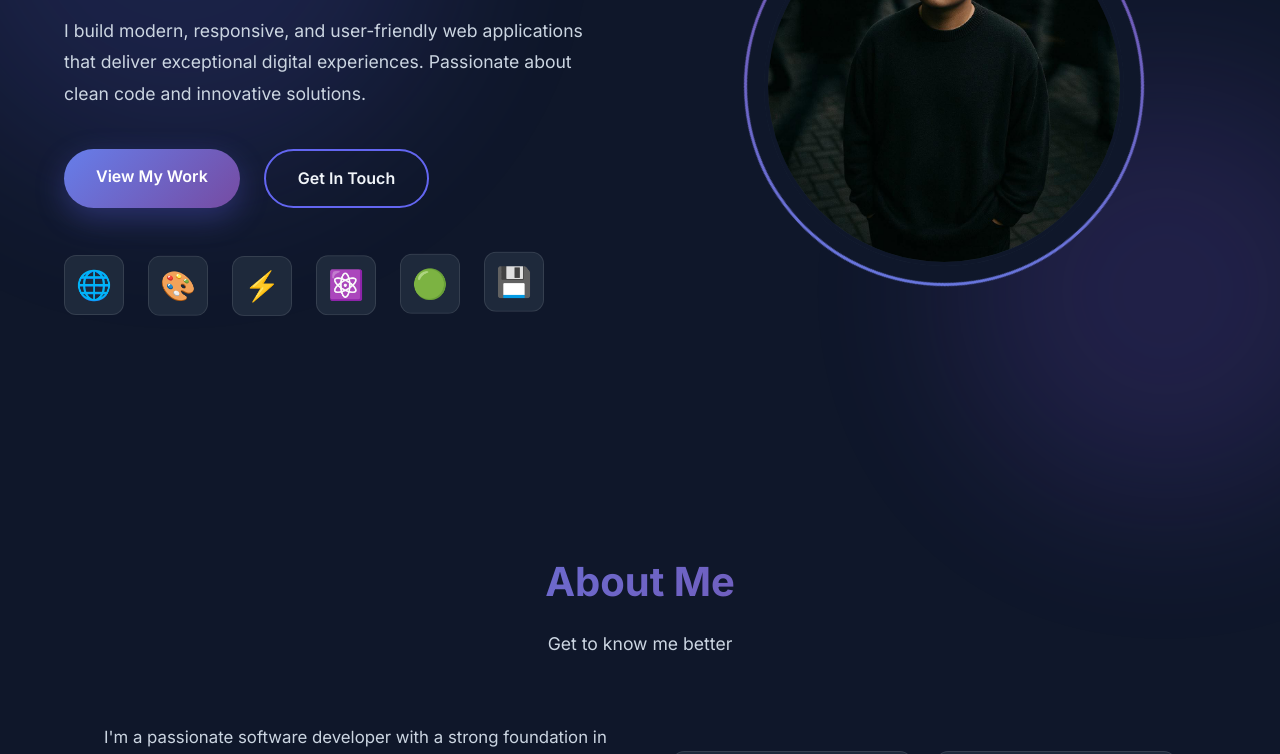
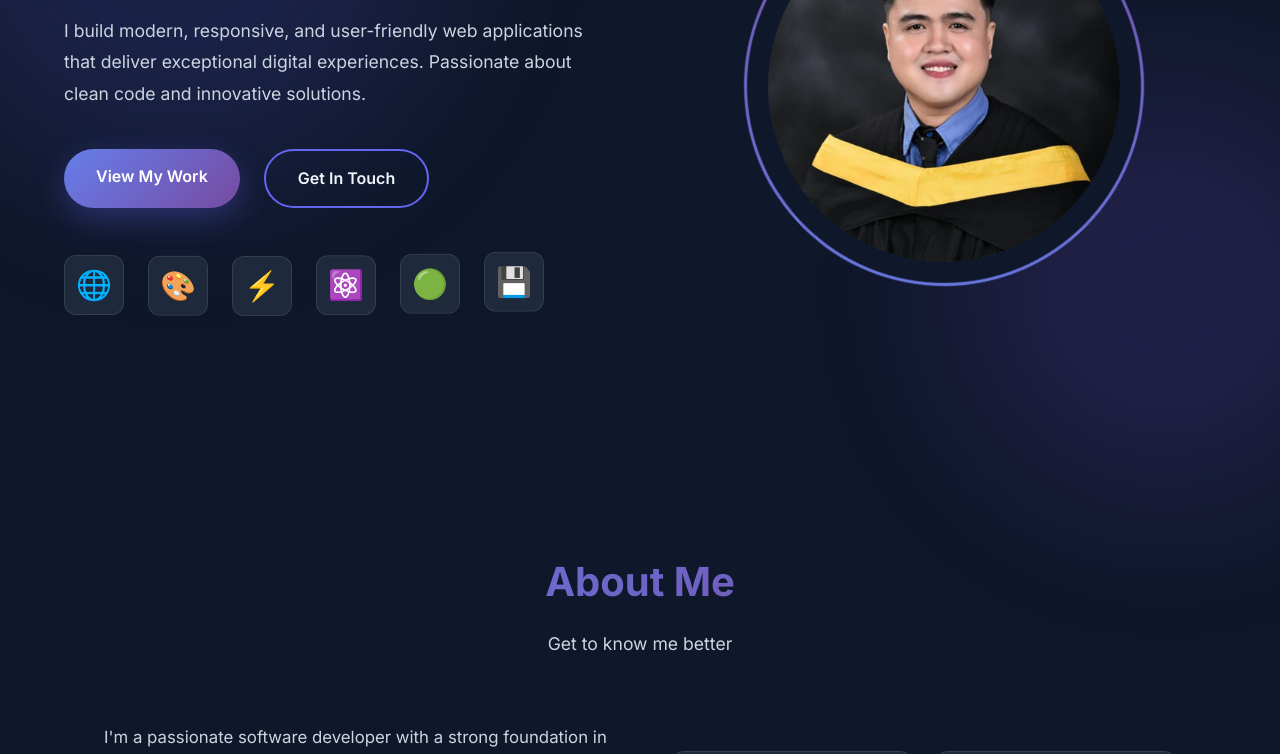
Before and after one commit to Jerwinnnn/My-Portfolio, a plain HTML site: page index.html in a window 1280 px wide. Shown: the part 346-1100 px from the top of the page. Drawn offline with Linux system fonts and the light colour scheme.

Commit message:
Update index.html

```diff
--- a/index.html
+++ b/index.html
@@ -56,7 +56,7 @@
           <div class="profile-container">
             <div class="profile-ring"></div>
             <div class="profile-img">
-              <img src="dp2.jpg" alt="" />
+              <img src="dp3.jpg" alt="" />
             </div>
           </div>
         </div>
```
